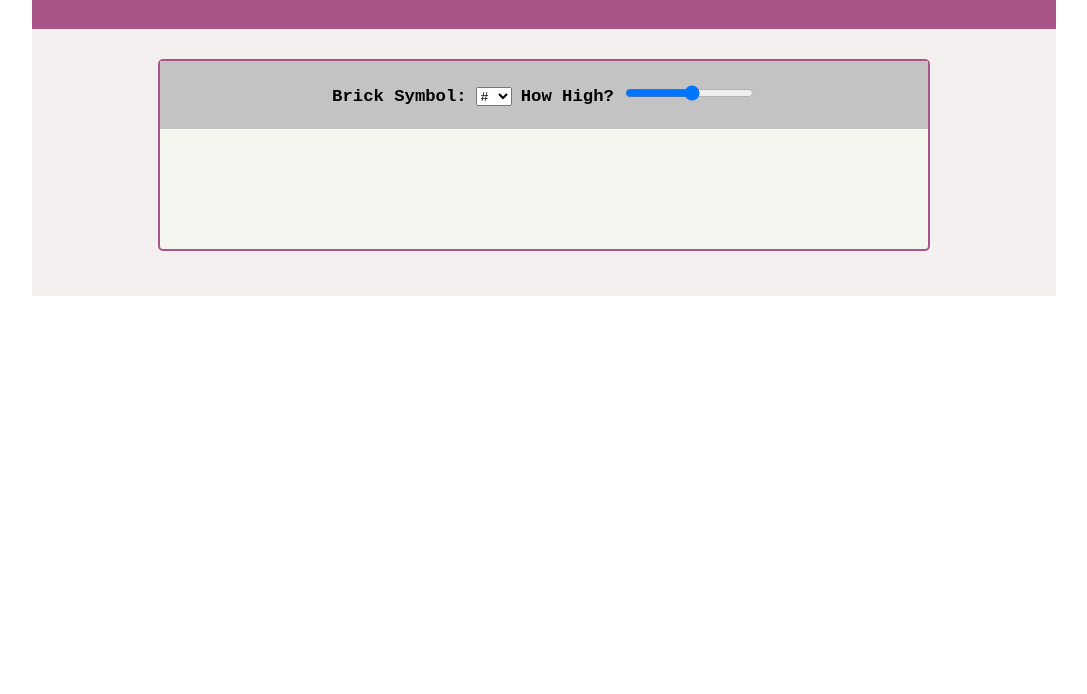
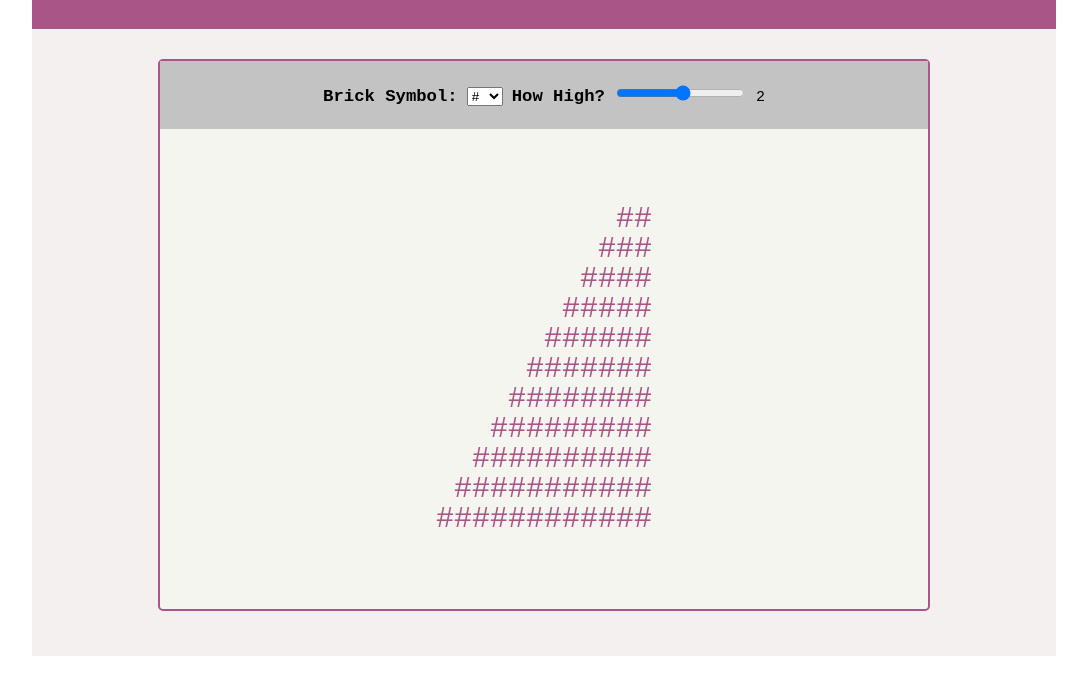
Before and after one commit to jihotahk/pyramid-slide, a plain HTML site: page index.html in a window 1280 px wide. Shown: the part 98-792 px from the top of the page, without its empty margins (96-1183 px from the left). Drawn offline with Linux system fonts and the light colour scheme.

Commit message:
got styling mostly finished. Currently static pyramid by calling renderPyramid()

```diff
--- a/index.html
+++ b/index.html
@@ -21,7 +21,7 @@
 
         <label>How High?</label>
         <input type="range" id="height-slider" min="1" max="20" step="1"/>
-        <div id="range-value"></div>
+        <span id="range-value">2</span>
       </div>
 
       <pre id="pyramid"></pre>
--- a/slide.js
+++ b/slide.js
@@ -1,45 +1,22 @@
-
 /**
- * determineHeightAndThenDrawPyramid
+ * render Pyramid
  *
- * Determines the current value that the user has typed in the 'How high?' text-box,
- * and then draws a pyramid with that height.
+ * Determines the symbol and height from user input/change,
+ * and then calls pyramid with that symbol and height.
  */
 function renderPyramid() {
 
-    // just so we know we're here
-    console.log("someone invoked the determineHeightAndThenDrawPyramid function!");
+    // retrieve the current values of symbol
+    symbol = document.getElementById("symbol").value;
+
+    // retrieve the current values of height
     heightStr = document.getElementById("height-slider").value;
-    symbol = document.getElementById("symbol").value;
+
     // here we convert the string to an int
     height = parseInt(heightStr);
     drawPyramid(height,symbol);
-
 }
 
-/**
-// find pyramid div and draw
-var pyramidDiv = document.getElementById("pyramid");
-var pyramid = DrawPyramid();
-pyramid.appendChild(pyramid)
-//add event listener on brick symbol
-
-//add event listener on symbol input
-button.addEventListener("input", function(event) {
-  renderPyramid();
-});
-
-//add event listener on height slider change
-var heightStr = document.getElementById("height-slider")
-object.addEventListener("change", function(event) {
-  renderPyramid();
-})
-
-
- * drawPyramid
- *
- * Renders, in the HTML document, a Mario pyramid of the specified height
- */
 function drawPyramid(height, symbol) {
 
     for (var row = 0; row < height; row++) {
@@ -68,3 +45,18 @@ object.addEventListener("change", function(event) {
        document.getElementById("pyramid").appendChild(rowElem);
    }
 }
+
+// find pyramid div and draw initially
+renderPyramid();
+/*
+
+//add event listener on brick symbol
+button.addEventListener("input", function(event) {
+  renderPyramid();
+});
+//add event listener on symbol input
+var heightStr = document.getElementById("height-slider")
+object.addEventListener("change", function(event) {
+  renderPyramid();
+})
+*/
```
Lines whose indentation alone changed are shown as unchanged.
